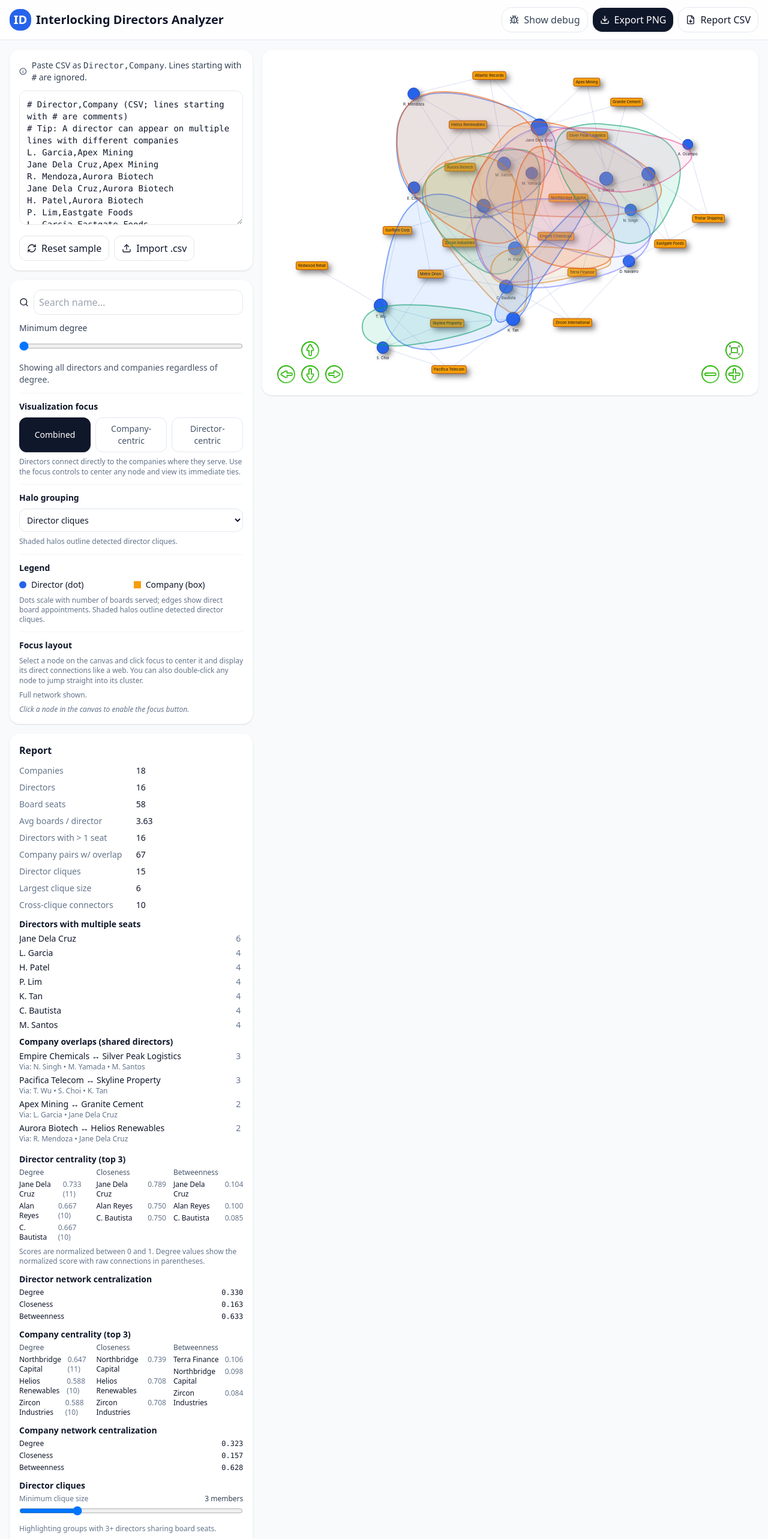
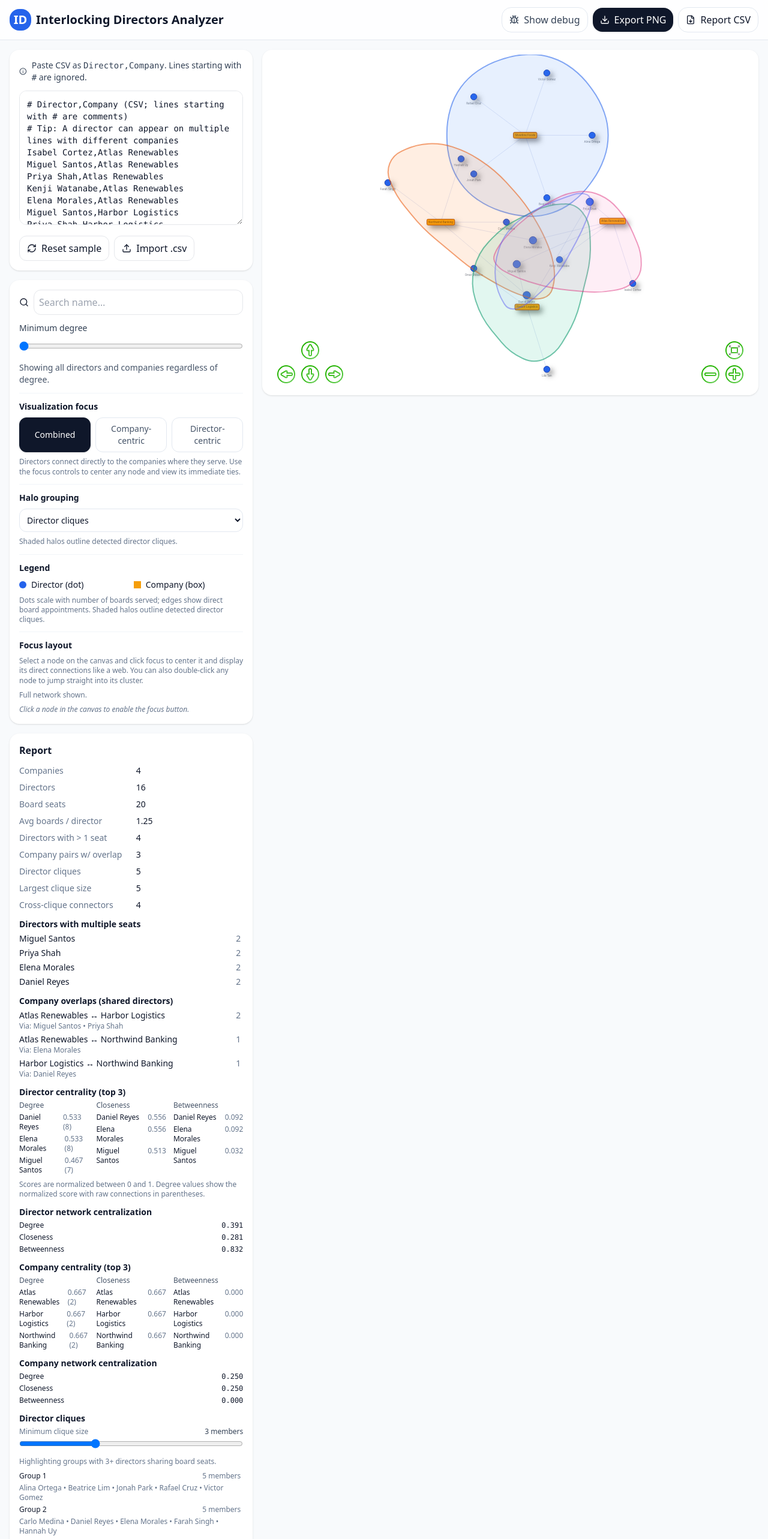
Before and after one commit to Dino03/interlockingdir, a React (Vite) app: page / in a window 1280 px wide. Shown: the top 2566 px of the page at 60% size. Built offline with nearby package versions, Linux system fonts and the light colour scheme.

Commit message:
Rework circular layouts and refresh sample data

```diff
--- a/src/App.jsx
+++ b/src/App.jsx
@@ -15,64 +15,26 @@ import { Network } from "vis-network/standalone";
 
 const SAMPLE = `# Director,Company (CSV; lines starting with # are comments)
 # Tip: A director can appear on multiple lines with different companies
-L. Garcia,Apex Mining
-Jane Dela Cruz,Apex Mining
-R. Mendoza,Aurora Biotech
-Jane Dela Cruz,Aurora Biotech
-H. Patel,Aurora Biotech
-P. Lim,Eastgate Foods
-L. Garcia,Eastgate Foods
-L. Garcia,Terra Finance
-K. Tan,Terra Finance
-C. Bautista,Terra Finance
-N. Singh,Empire Chemicals
-M. Yamada,Empire Chemicals
-M. Santos,Empire Chemicals
-C. Bautista,Empire Chemicals
-Alan Reyes,Empire Chemicals
-L. Garcia,Granite Cement
-Jane Dela Cruz,Granite Cement
-A. Ocampo,Granite Cement
-R. Mendoza,Helios Renewables
-M. Yamada,Helios Renewables
-Jane Dela Cruz,Helios Renewables
-E. Chen,Helios Renewables
-Alan Reyes,Helios Renewables
-S. Choi,Metro Orion
-H. Patel,Metro Orion
-E. Chen,Metro Orion
-C. Bautista,Metro Orion
-P. Lim,Northbridge Capital
-N. Singh,Northbridge Capital
-Jane Dela Cruz,Northbridge Capital
-D. Navarro,Northbridge Capital
-Alan Reyes,Northbridge Capital
-R. Mendoza,Atlantic Records
-M. Santos,Atlantic Records
-Jane Dela Cruz,Atlantic Records
-T. Wu,Pacifica Telecom
-S. Choi,Pacifica Telecom
-K. Tan,Pacifica Telecom
-T. Wu,Redwood Retail
-P. Lim,Silver Peak Logistics
-N. Singh,Silver Peak Logistics
-M. Yamada,Silver Peak Logistics
-M. Santos,Silver Peak Logistics
-T. Wu,Skyline Property
-S. Choi,Skyline Property
-K. Tan,Skyline Property
-T. Wu,Sunflare Corp
-Alan Reyes,Sunflare Corp
-P. Lim,Tristar Shipping
-D. Navarro,Tristar Shipping
-A. Ocampo,Tristar Shipping
-M. Santos,Zircon Industries
-K. Tan,Zircon Industries
-H. Patel,Zircon Industries
-E. Chen,Zircon Industries
-H. Patel,Zircon International
-D. Navarro,Zircon International
-C. Bautista,Zircon International
+Isabel Cortez,Atlas Renewables
+Miguel Santos,Atlas Renewables
+Priya Shah,Atlas Renewables
+Kenji Watanabe,Atlas Renewables
+Elena Morales,Atlas Renewables
+Miguel Santos,Harbor Logistics
+Priya Shah,Harbor Logistics
+Daniel Reyes,Harbor Logistics
+Lila Tan,Harbor Logistics
+Omar Velasco,Harbor Logistics
+Elena Morales,Northwind Banking
+Daniel Reyes,Northwind Banking
+Hannah Uy,Northwind Banking
+Carlo Medina,Northwind Banking
+Farah Singh,Northwind Banking
+Rafael Cruz,Silverline Foods
+Beatrice Lim,Silverline Foods
+Victor Gomez,Silverline Foods
+Alina Ortega,Silverline Foods
+Jonah Park,Silverline Foods
 `;
 
 const DEGREE_COPY = {
@@ -760,78 +722,132 @@ function applyFocusHighlight(base, graph, focusNode) {
   return { nodes: decoratedNodes, edges: decoratedEdges, highlightedIds: neighborIds };
 }
 
-function buildCentricLayout(base, bipartiteGraph, centerType, focusNode) {
-  const nodes = bipartiteGraph.nodes.map(node => ({ ...node }));
-  const edges = bipartiteGraph.edges.map(edge => ({ ...edge }));
-  const nodeLookup = new Map(nodes.map(node => [node.id, node]));
-
+function applyCircularClusterLayout(base, nodes, centerType, focusNode, options = {}) {
   const centers = centerType === "company" ? base.companies : base.people;
   const centerPrefix = centerType === "company" ? "C:" : "P:";
   const orbitPrefix = centerType === "company" ? "P:" : "C:";
   const affiliationMap = centerType === "company" ? base.companyAffiliations : base.personAffiliations;
-
-  if (centers.length > 0) {
-    const cols = Math.ceil(Math.sqrt(centers.length));
-    const rows = Math.ceil(centers.length / cols);
-    const cellWidth = 420;
-    const cellHeight = 320;
-    const xOffset = (cols - 1) / 2;
-    const yOffset = (rows - 1) / 2;
-
-    centers.forEach((label, index) => {
-      const id = `${centerPrefix}${label}`;
-      const node = nodeLookup.get(id);
-      if (!node) return;
-      const row = Math.floor(index / cols);
-      const col = index % cols;
-      const x = (col - xOffset) * cellWidth;
-      const y = (row - yOffset) * cellHeight;
-      node.x = x;
-      node.y = y;
-      node.physics = false;
-      node.fixed = { x: true, y: true };
-    });
-  }
+  const focusId = focusNode?.id || null;
+  const focusMatchesCenter = Boolean(focusId && focusId.startsWith(centerPrefix));
+  const focusMatchesOrbit = Boolean(focusId && focusId.startsWith(orbitPrefix));
+  const nodeLookup = new Map(nodes.map(node => [node.id, node]));
+
+  if (!centers || centers.length === 0) {
+    return;
+  }
+
+  const sortedCenters = [...centers].sort((a, b) => a.localeCompare(b));
+  const centerSpacing = options.centerSpacing ?? (centerType === "company" ? 220 : 150);
+  const ringRadius = sortedCenters.length <= 1 ? 0 : Math.max(220, Math.sqrt(sortedCenters.length) * centerSpacing);
+  const orbitBase = options.orbitBase ?? (centerType === "company" ? 200 : 150);
+  const orbitStep = options.orbitStep ?? (centerType === "company" ? 36 : 30);
+  const focusWeight = options.focusWeight ?? 4;
+
+  const centerPositions = new Map();
+  sortedCenters.forEach((label, index) => {
+    const nodeId = `${centerPrefix}${label}`;
+    const node = nodeLookup.get(nodeId);
+    if (!node) return;
+    let x = 0;
+    let y = 0;
+    if (sortedCenters.length === 1 || (focusMatchesCenter && nodeId === focusId)) {
+      x = 0;
+      y = 0;
+    } else {
+      const angle = (2 * Math.PI * index) / sortedCenters.length;
+      x = Math.cos(angle) * ringRadius;
+      y = Math.sin(angle) * ringRadius;
+    }
+    centerPositions.set(nodeId, { x, y });
+  });
 
   const orbitPositions = new Map();
-  centers.forEach((label) => {
+  sortedCenters.forEach((label) => {
     const centerId = `${centerPrefix}${label}`;
     const centerNode = nodeLookup.get(centerId);
-    if (!centerNode) return;
+    const centerPos = centerPositions.get(centerId);
+    if (!centerNode || !centerPos) return;
+
+    centerNode.x = centerPos.x;
+    centerNode.y = centerPos.y;
+    centerNode.physics = false;
+    if (centerNode.fixed) delete centerNode.fixed;
+
     const affiliations = affiliationMap.get(label) || [];
-    if (affiliations.length === 0) return;
-    const sorted = [...affiliations].sort((a, b) => a.localeCompare(b));
-    const count = sorted.length;
-    const radius = 130 + Math.min(200, count * 28);
-
-    sorted.forEach((neighborName, index) => {
+    if (!affiliations.length) return;
+    const sortedAffiliations = [...affiliations].sort((a, b) => a.localeCompare(b));
+    const radius = orbitBase + Math.max(0, sortedAffiliations.length - 1) * orbitStep;
+
+    sortedAffiliations.forEach((neighborName, index) => {
       const neighborId = `${orbitPrefix}${neighborName}`;
       if (!nodeLookup.has(neighborId)) return;
-      const angle = (2 * Math.PI * index) / count;
-      const targetX = centerNode.x + Math.cos(angle) * radius;
-      const targetY = centerNode.y + Math.sin(angle) * radius;
-      const existing = orbitPositions.get(neighborId) || { x: 0, y: 0, count: 0 };
-      existing.x += targetX;
-      existing.y += targetY;
+      const angle = (2 * Math.PI * index) / sortedAffiliations.length;
+      const targetX = centerPos.x + Math.cos(angle) * radius;
+      const targetY = centerPos.y + Math.sin(angle) * radius;
+      const weight = focusMatchesCenter && centerId === focusId ? focusWeight : 1;
+      const existing = orbitPositions.get(neighborId) || { x: 0, y: 0, weight: 0, count: 0 };
+      existing.x += targetX * weight;
+      existing.y += targetY * weight;
+      existing.weight += weight;
       existing.count += 1;
       orbitPositions.set(neighborId, existing);
     });
   });
 
-  orbitPositions.forEach((value, id) => {
-    const node = nodeLookup.get(id);
+  orbitPositions.forEach((value, nodeId) => {
+    const node = nodeLookup.get(nodeId);
     if (!node) return;
-    node.x = value.x / value.count;
-    node.y = value.y / value.count;
+    const divisor = value.weight || value.count || 1;
+    node.x = value.x / divisor;
+    node.y = value.y / divisor;
     node.physics = false;
-    node.fixed = { x: true, y: true };
+    if (node.fixed) delete node.fixed;
   });
 
   nodes.forEach(node => {
     if (typeof node.x === "number" && typeof node.y === "number") {
       node.physics = false;
-      node.fixed = { x: true, y: true };
-    }
+      if (node.fixed) delete node.fixed;
+    }
+  });
+
+  let anchor = null;
+  if (focusMatchesCenter && nodeLookup.has(focusId)) {
+    const centerNode = nodeLookup.get(focusId);
+    if (typeof centerNode.x === "number" && typeof centerNode.y === "number") {
+      anchor = { x: centerNode.x, y: centerNode.y };
+    }
+  } else if (focusMatchesOrbit && nodeLookup.has(focusId)) {
+    const orbitNode = nodeLookup.get(focusId);
+    if (typeof orbitNode.x === "number" && typeof orbitNode.y === "number") {
+      anchor = { x: orbitNode.x, y: orbitNode.y };
+    }
+  }
+
+  if (anchor) {
+    nodes.forEach(node => {
+      if (typeof node.x === "number" && typeof node.y === "number") {
+        node.x -= anchor.x;
+        node.y -= anchor.y;
+      }
+    });
+    if (focusId && nodeLookup.has(focusId)) {
+      const focusNodeEntry = nodeLookup.get(focusId);
+      focusNodeEntry.x = 0;
+      focusNodeEntry.y = 0;
+    }
+  }
+}
+
+function buildCentricLayout(base, bipartiteGraph, centerType, focusNode) {
+  const nodes = bipartiteGraph.nodes.map(node => ({ ...node }));
+  const edges = bipartiteGraph.edges.map(edge => ({ ...edge }));
+
+  applyCircularClusterLayout(base, nodes, centerType, focusNode, {
+    focusWeight: centerType === "company" ? 5 : 4,
+    centerSpacing: centerType === "company" ? 220 : 140,
+    orbitBase: centerType === "company" ? 200 : 140,
+    orbitStep: centerType === "company" ? 34 : 26
   });
 
   const highlighted = applyFocusHighlight(base, { nodes, edges }, focusNode);
@@ -852,7 +868,8 @@ function buildVisualization(base, mode, focusNode) {
       const focused = buildFocusGraph(base, bipartiteGraph, focusNode.id);
       return { ...focused, base: bipartiteGraph };
     }
-    return { ...bipartiteGraph, physicsEnabled: true, base: bipartiteGraph };
+    const circular = buildCentricLayout(base, bipartiteGraph, "company", null);
+    return { ...circular, base: bipartiteGraph };
   }
 
   if (mode === "company") {
@@ -1109,6 +1126,7 @@ export default function InterlockingDirectorsApp() {
     () => buildVisualization(baseGraph, viewMode, focusNode),
     [baseGraph, viewMode, focusNode]
   );
+  const focusNodeId = focusNode?.id || null;
   const maxDegree = useMemo(() => {
     const values = Array.from(displayGraph.nodeDegrees.values());
     return values.length ? Math.max(...values) : 0;
@@ -1244,7 +1262,7 @@ export default function InterlockingDirectorsApp() {
       }
 
       const net = networkRef.current;
-      if (net && !physicsEnabled) {
+      if (net && !physicsEnabled && !focusNodeId) {
         const nodeIds = nodes.map(node => node.id);
         if (nodeIds.length > 0) {
           net.fit({ nodes: nodeIds, animation: { duration: 600, easingFunction: 'easeInOutQuad' } });
@@ -1259,7 +1277,7 @@ export default function InterlockingDirectorsApp() {
       setRuntimeError(error);
       appendDebug("error", { stage: "network", message: error?.message || String(error) });
     }
-  }, [displayGraph, minDegree, debouncedQuery, appendDebug]);
+  }, [displayGraph, minDegree, debouncedQuery, appendDebug, focusNodeId]);
 
   useEffect(() => {
     appendDebug("data:rows", { count: rows.length });
@@ -1301,23 +1319,23 @@ export default function InterlockingDirectorsApp() {
   useEffect(() => {
     const net = networkRef.current;
     if (!net) return;
-    if (!focusNode || !focusNode.id) return;
+    if (!focusNodeId) return;
 
     const visible = new Set((visibleNodesRef.current || []).map(node => node.id));
-    if (!visible.has(focusNode.id)) return;
+    if (!visible.has(focusNodeId)) return;
 
     const animation = { duration: 600, easingFunction: 'easeInOutQuad' };
     const scale = viewMode === "bipartite" ? 1 : 0.9;
 
     try {
-      net.focus(focusNode.id, { scale, animation });
+      net.focus(focusNodeId, { scale, animation });
     } catch (err) {
-      const position = net.getPositions([focusNode.id])[focusNode.id];
+      const position = net.getPositions([focusNodeId])[focusNodeId];
       if (position && Number.isFinite(position.x) && Number.isFinite(position.y)) {
         net.moveTo({ position, scale, animation });
       }
     }
-  }, [focusNode, viewMode, displayGraph, minDegree]);
+  }, [focusNodeId, viewMode, displayGraph, minDegree]);
 
   const exportPNG = async () => {
     const captureCanvasImage = async (canvas) => {
@@ -1786,18 +1804,17 @@ export default function InterlockingDirectorsApp() {
 
         let polygonDom;
         if (domPoints.length === 2) {
-          polygonDom = buildCapsuleAroundPair(domPoints[0], domPoints[1], 28);
+          const capsule = buildCapsuleAroundPair(domPoints[0], domPoints[1], 32);
+          polygonDom = expandPolygon(capsule, 18);
         } else {
           const hull = computeConvexHull(domPoints);
           if (hull.length === 0) return;
-          polygonDom = expandPolygon(hull, 36);
+          const expandedHull = expandPolygon(hull, 36);
+          const smoothedHull = smoothPolygon(expandedHull, 2);
+          polygonDom = expandPolygon(smoothedHull, 16);
         }
 
         if (!polygonDom || polygonDom.length < 3) return;
-
-        if (polygonDom.length >= 3) {
-          polygonDom = smoothPolygon(polygonDom, 2);
-        }
 
         const canvasPolygon = polygonDom
           .map(point => net.DOMtoCanvas(point))
```
